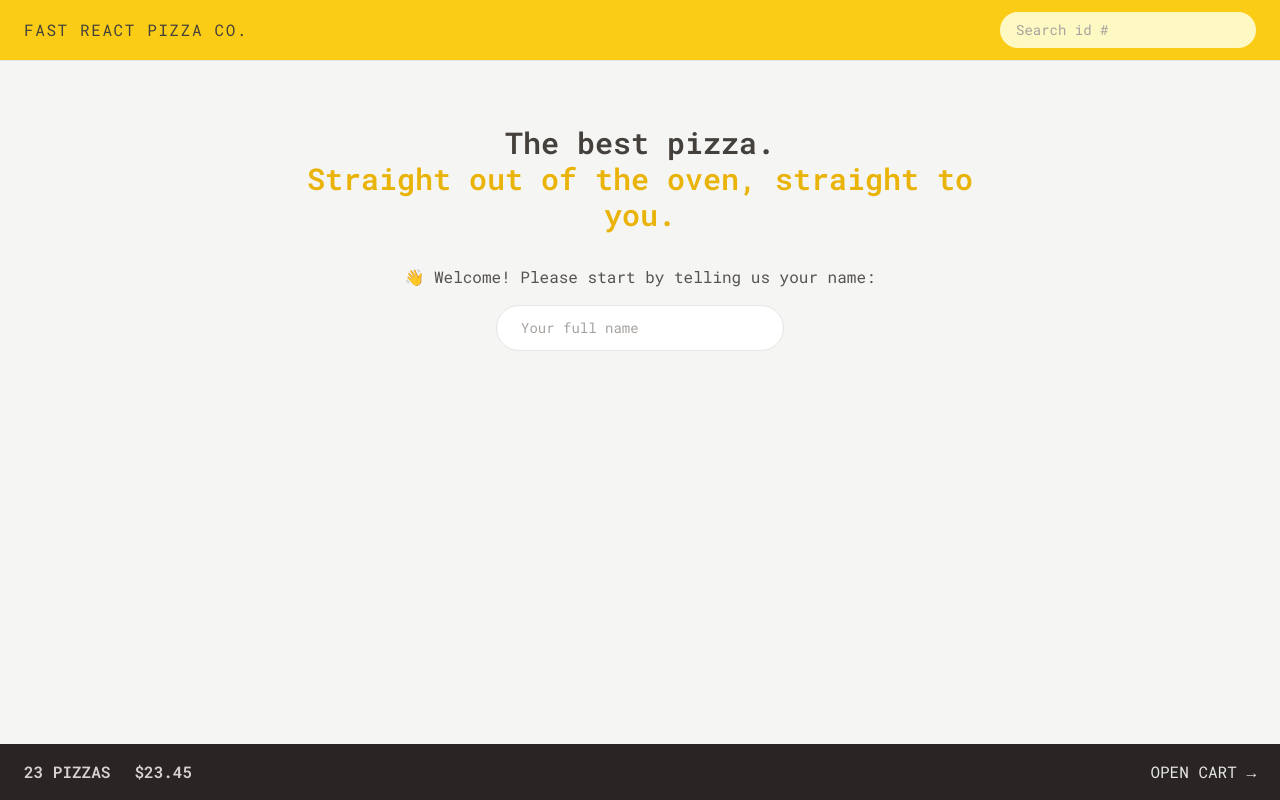
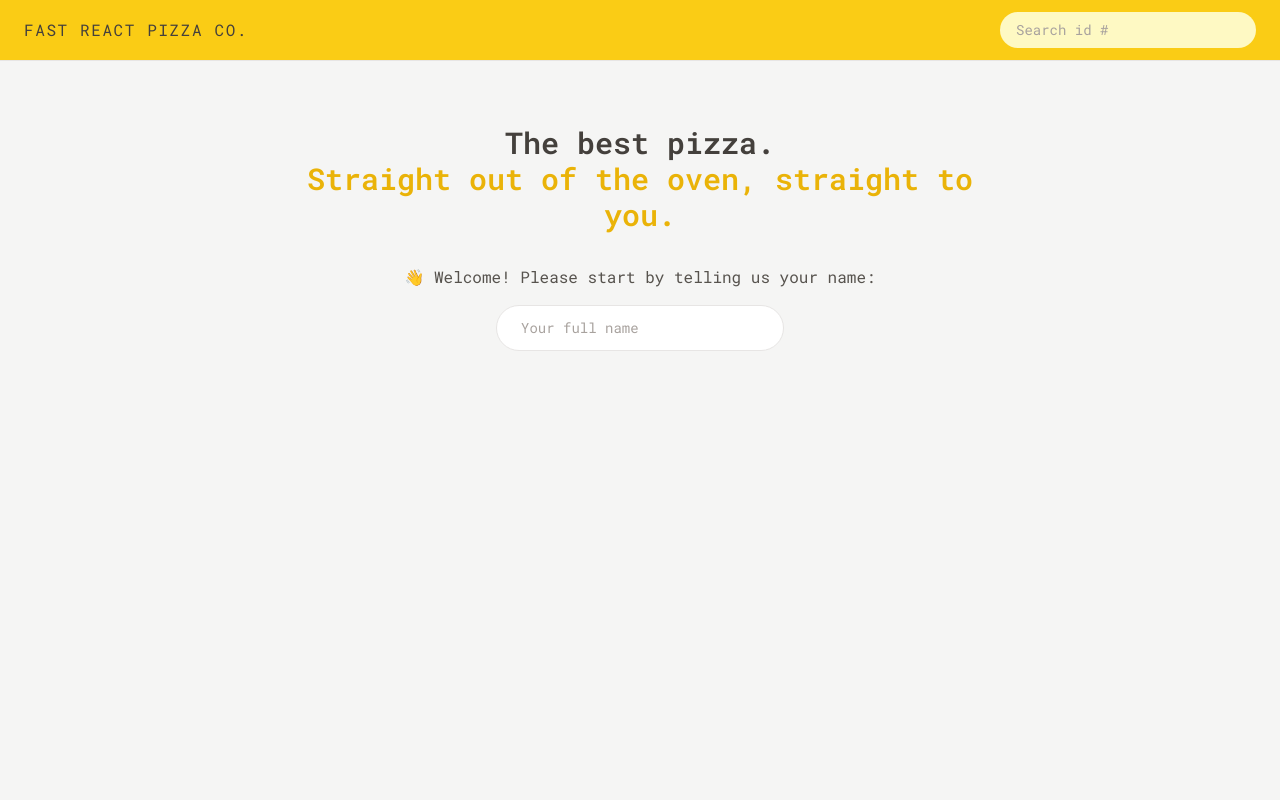
Before and after one commit to ShahadathAlam/fast-react-pizza, a React (Vite) app: page / in a window 1280 px wide. Built offline with nearby package versions, Linux system fonts and the light colour scheme.

Commit message:
Building the Cart Overview With Redux Selectors

```diff
--- a/src/features/cart/CartOverview.jsx
+++ b/src/features/cart/CartOverview.jsx
@@ -1,11 +1,19 @@
+import { useSelector } from "react-redux";
 import { Link } from "react-router-dom";
+import { getTotalCartQuantity, getTotalCartPrice } from "./cartSlice";
+
+import { formatCurrency } from "../../utils/helpers";
 
 function CartOverview() {
+  const totalCartQuantity = useSelector(getTotalCartQuantity);
+  const totalCartPrice = useSelector(getTotalCartPrice);
+
+  if (!totalCartQuantity) return null;
   return (
     <div className="flex items-center justify-between bg-stone-800 p-4 text-sm uppercase text-stone-200 sm:px-6 md:text-base">
       <p className="space-x-4 font-semibold text-stone-300 sm:space-x-6">
-        <span>23 pizzas</span>
-        <span>$23.45</span>
+        <span>{totalCartQuantity} pizzas</span>
+        <span>{formatCurrency(totalCartPrice)}</span>
       </p>
       <Link to="/cart">Open cart &rarr;</Link>
     </div>
--- a/src/features/cart/cartSlice.js
+++ b/src/features/cart/cartSlice.js
@@ -1,15 +1,17 @@
 import { createSlice } from "@reduxjs/toolkit";
 
 const initialState = {
-  cart: [
-    {
-      pizzaId: 12,
-      name: "Mediterranean",
-      quantity: 2,
-      unitPrice: 16,
-      totalPrice: 32,
-    },
-  ],
+  cart: [],
+
+  //   cart: [
+  //     {
+  //       pizzaId: 12,
+  //       name: "Mediterranean",
+  //       quantity: 2,
+  //       unitPrice: 16,
+  //       totalPrice: 32,
+  //     },
+  //   ],
 };
 
 const cartSlice = createSlice({
@@ -52,3 +54,11 @@
   clearCart,
 } = cartSlice.actions;
 export default cartSlice.reducer;
+
+export const getTotalCartQuantity = (state) =>
+  state.cart.cart.reduce((sum, item) => sum + item.quantity, 0);
+
+export const getTotalCartPrice = (state) =>
+  state.cart.cart.reduce((sum, item) => sum + item.totalPrice, 0);
+
+// Optimizing Redux Selectors with Reselect Library for Efficient Cart Management
--- a/src/ui/AppLayout.jsx
+++ b/src/ui/AppLayout.jsx
@@ -13,7 +13,7 @@
       {isLoading && <Loader />}
 
       <Header />
-      <div className="overflow-scroll sm:overflow-hidden">
+      <div className="overflow-scroll">
         <main className="mx-auto max-w-3xl">
           <Outlet />
         </main>
```
